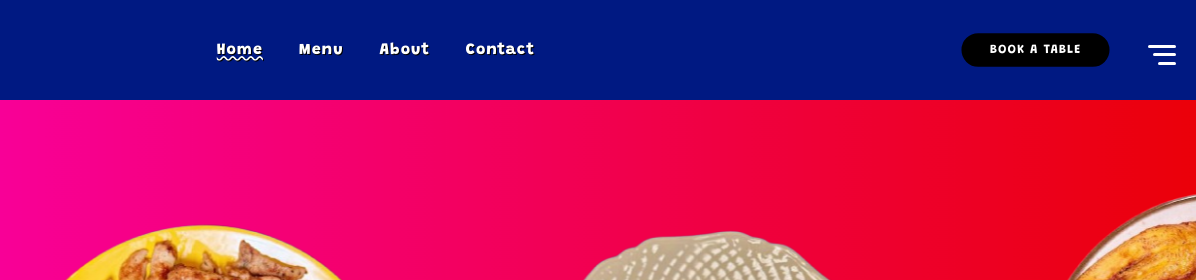
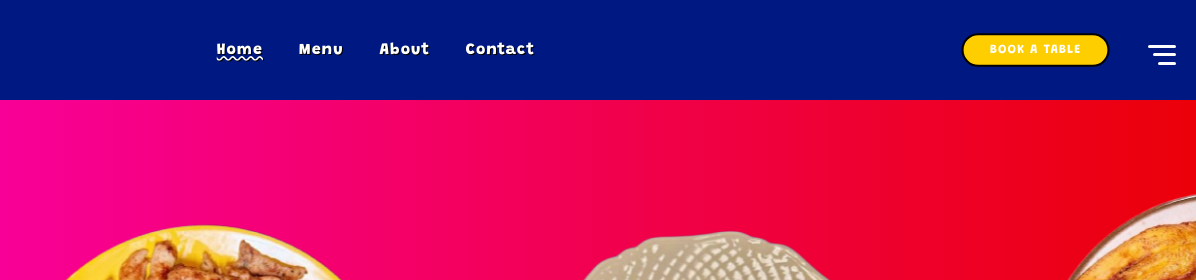
Before and after one commit to Hansi7899/mixtura, a plain HTML site: page index.html in a window 1280 px wide. In both pictures the pointer is over the link "BOOK A TABLE". Shown: the top 280 px of the page, 84-1280 px from the left. Drawn offline with Linux system fonts and the light colour scheme.

Commit message:
Update style.css

```diff
--- a/style.css
+++ b/style.css
@@ -133,7 +133,7 @@ a {
 }
 
 .btn:hover {
-    background: rgb(0, 0, 0);
+    background: #FFCE00;
     color: rgb(255, 255, 255);
     transform: scale(1.05);
 }
```
